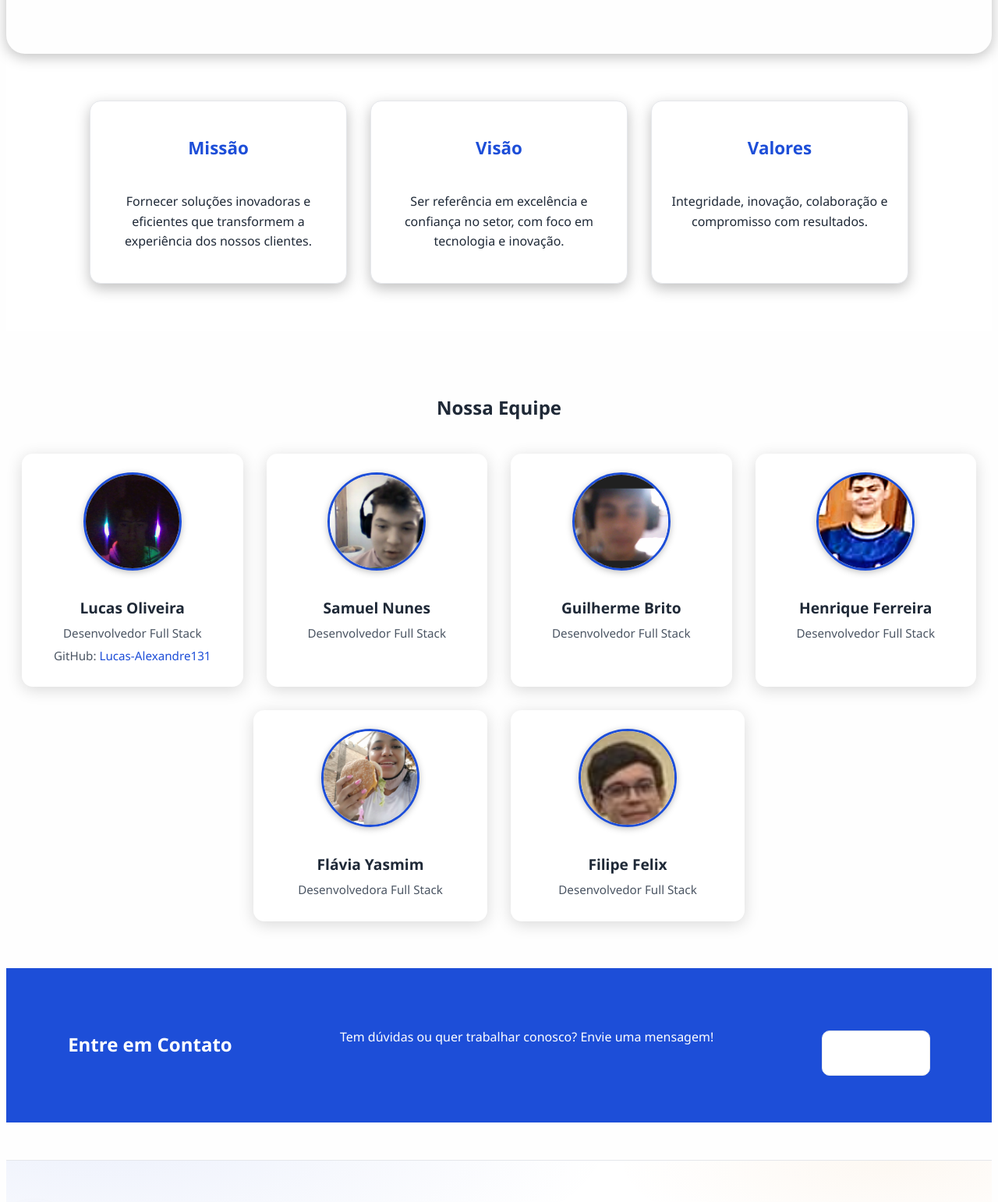
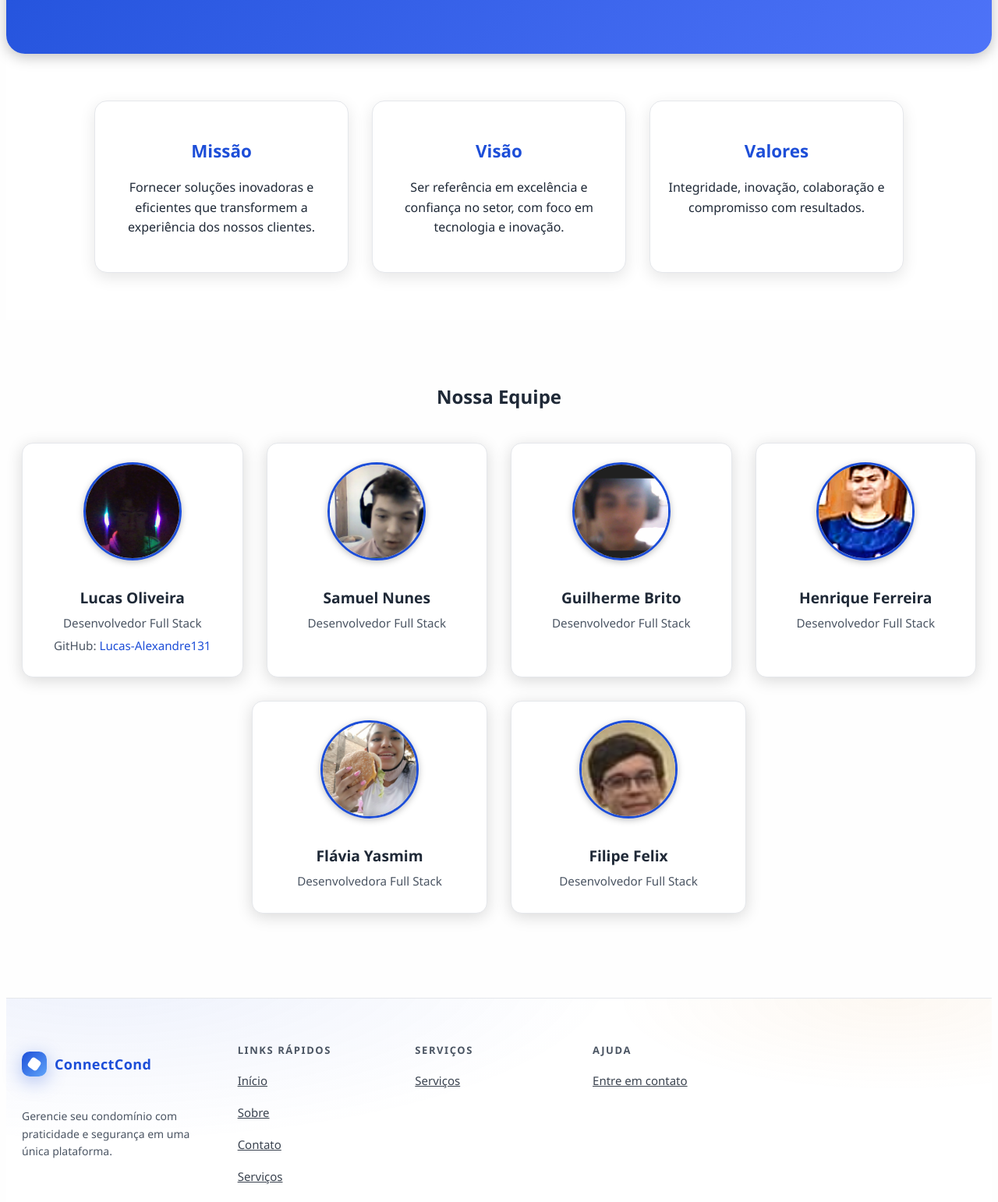
Before and after one commit to Lucas-Alexandre131/connectcond, a website: page pages/about.html in a window 1280 px wide. Shown: the part 380-1922 px from the top of the page at 78% size. Drawn offline with Linux system fonts and the light colour scheme.

Commit message:
27-09-2025

```diff
--- a/css/about.css
+++ b/css/about.css
@@ -7,7 +7,7 @@
     --text: #1f2937;
     --muted: #6b7280;
     --brand: #2563eb;
-    --h1: blue;
+    --h1: white;
 }
 
 /* === Tema Escuro === */
@@ -19,7 +19,7 @@
     --text: #f9fafb;
     --muted: #9ca3af;
     --brand: #3b82f6;
-    --h1: #111;
+    --h1: white;
 }
 
 body {
@@ -30,15 +30,10 @@ body {
     transition: background 0.3s ease, color 0.3s ease;
 }
 
-/* Container do mission-section */
-.container{
-    display: flex;
-    justify-content: space-around;
-    flex-wrap: wrap;
-    gap: 20px;
-}
-
-.container-team {
+/* Containers Gerais */
+.container,
+.container-team,
+.container-contact {
     display: flex;
     justify-content: space-around;
     flex-wrap: wrap;
@@ -46,13 +41,12 @@ body {
 }
 
 /* Banner */
-
 .banner-about {
     height: 350px;
     display: flex;
     justify-content: center;
     align-items: center;
-    background: linear-gradient(135deg, var(--brand));
+    background: linear-gradient(135deg, var(--brand), #4e73f8);
     color: #fff;
     text-align: center;
     position: relative;
@@ -61,7 +55,6 @@ body {
     box-shadow: 0 4px 18px rgba(0, 0, 0, 0.25);
 }
 
-/* Banner - conteúdo */
 .banner-content {
     position: relative;
     z-index: 1;
@@ -89,7 +82,7 @@ body {
 
 /* === Missão, Visão e Valores === */
 .mission-section {
-    padding: 80px 20px;
+    padding: 60px 20px;
     background: var(--bg-soft);
     text-align: center;
 }
@@ -134,54 +127,6 @@ body {
     color: var(--text);
 }
 
-/* === Animações === */
-@keyframes fadeInUp {
-    from {
-        opacity: 0;
-        transform: translateY(25px);
-    }
-    to {
-        opacity: 1;
-        transform: translateY(0);
-    }
-}
-
-/* Missão, Visão e Valores */
-.mission-section {
-    padding: 60px 20px;
-    background: var(--bg-soft);
-    text-align: center;
-}
-
-.mission-item {
-    display: flex;
-    flex-direction: column;
-    align-items: center;
-    gap: 12px;
-    flex: 1; /* permite ocupar espaço de forma proporcional */
-    max-width: 280px; /* não deixa o card esticar demais */
-    min-width: 220px; /* largura mínima para melhor leitura */
-    background: var(--card);
-    padding: 24px;
-    border-radius: 14px;
-    text-align: center;
-    border: 1px solid var(--border);
-    box-shadow: rgba(0, 0, 0, 0.25) 0px 6px 18px;
-    transition: transform 0.25s, box-shadow 0.25s, background 0.25s, border-color 0.25s;
-}
-
-.mission-item:hover {
-    transform: translateY(-8px);
-    background: rgba(91, 140, 255, 0.08);
-    border-color: var(--brand);
-    box-shadow: rgba(91, 140, 255, 0.35) 0px 10px 24px
-}
-
-.mission-item h2 {
-    margin-bottom: 10px;
-    color: var(--brand);
-}
-
 /* Equipe */
 .team-section {
     padding: 60px 20px;
@@ -195,7 +140,6 @@ body {
     flex-wrap: wrap;
 }
 
-/* Team card */
 .team-card {
     flex: 1;
     min-width: 220px;
@@ -206,13 +150,14 @@ body {
     box-shadow: 0 4px 20px rgba(0, 0, 0, 0.15);
     transition: transform 0.3s ease, box-shadow 0.3s ease, background 0.3s ease;
     text-align: center;
+    border: 1px solid var(--border);
 }
 
 .team-card:hover {
     transform: translateY(-8px);
     background: rgba(91, 140, 255, 0.08);
     border-color: var(--brand);
-    box-shadow: rgba(91, 140, 255, 0.35) 0px 10px 24px
+    box-shadow: 0 10px 24px rgba(91, 140, 255, 0.35);
 }
 
 .team-card img {
@@ -250,9 +195,9 @@ body {
     color: #7aa6ff;
 }
 
-/* Contato com a gente */
+/* Contato */
 .contact-section {
-    background: var(--brand);
+    background: transparent;
     color: #fff;
     text-align: center;
     padding: 60px 20px;
@@ -260,52 +205,33 @@ body {
 
 .contact-section a {
     margin-top: 20px;
-    display: inline-block;
+    display: flex;
+    flex-direction: column;
     color: #fff;
 }
 
-.container-contact{
+.container-contact {
     display: flex;
     justify-content: space-around;
     flex-wrap: wrap;
     gap: 20px;
 }
 
-/* Botões */
-.login-btn,
-.btn {
-    display: inline-block;
-    padding: 0.6rem 1.2rem;
-    border-radius: 10px;
-    border: 1px solid var(--border);
-    background: var(--card);
-    color: var(--brand);
-    text-decoration: none;
-    font-weight: 500;
-    transition: all 0.25s ease;
+/* Animações */
+@keyframes fadeInUp {
+    from {
+        opacity: 0;
+        transform: translateY(25px);
+    }
+    to {
+        opacity: 1;
+        transform: translateY(0);
+    }
 }
 
-.login-btn:hover,
-.btn:hover {
-    background: var(--brand);
-    color: #fff;
-    transform: translateY(-2px);
-    border-color: rgba(91, 140, 255, .6);
-}
-
-.btn-primary {
-    background: var(--brand);
-    color: #fff;
-    border: none;
-}
-
-.btn-primary:hover {
-    background: #7aa6ff;
-    transform: translateY(-2px);
-}
-
+/* Responsividade */
 @media (max-width: 480px) {
-  .container{
+    .container {
         flex-direction: column;
         align-items: center;
     }
--- a/pages/about.html
+++ b/pages/about.html
@@ -146,15 +146,6 @@
         </div>
     </section>
 
-    <!-- Contato rápido -->
-    <section class="contact-section">
-        <div class="container-contact">
-            <h2>Entre em Contato</h2>
-            <p>Tem dúvidas ou quer trabalhar conosco? Envie uma mensagem!</p>
-            <a href="/pages/contact.html" class="btn">Fale Conosco</a>
-        </div>
-    </section>
-
     <!-- Footer -->
     <footer class="footer">
         <div class="footer__wrapper">
```
Lines whose indentation alone changed are shown as unchanged.
